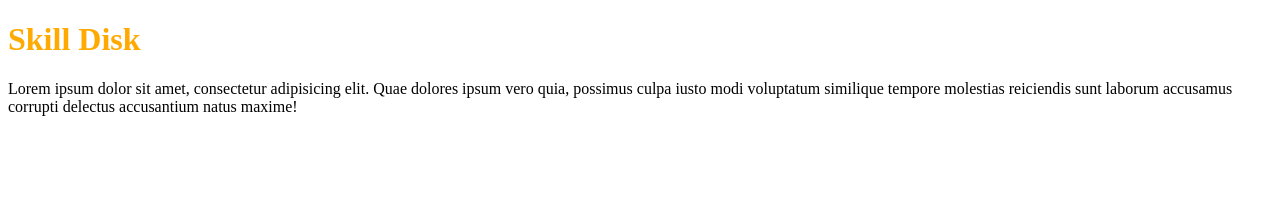
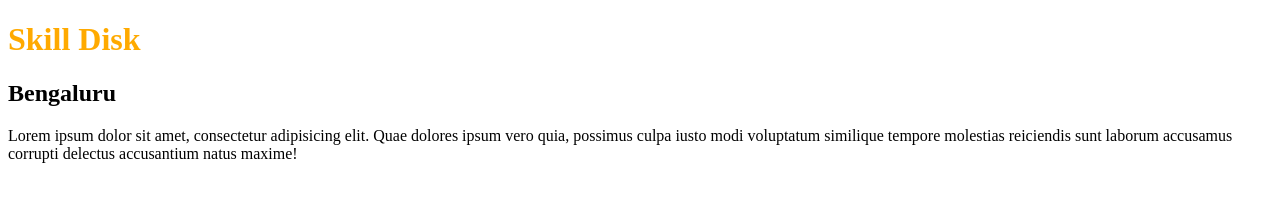
Before and after one commit to skilldiskpro/test_web, a plain HTML site: page index.html in a window 1280 px wide. Drawn offline with Linux system fonts and the light colour scheme.

Commit message:
updated place

```diff
--- a/index.html
+++ b/index.html
@@ -10,6 +10,7 @@
 
 <body>
     <h1>Skill Disk</h1>
+    <h2>Bengaluru</h2>
     <p>Lorem ipsum dolor sit amet, consectetur adipisicing elit. Quae dolores ipsum vero quia, possimus culpa iusto modi
         voluptatum similique tempore molestias reiciendis sunt laborum accusamus corrupti delectus accusantium natus
         maxime!</p>
```
